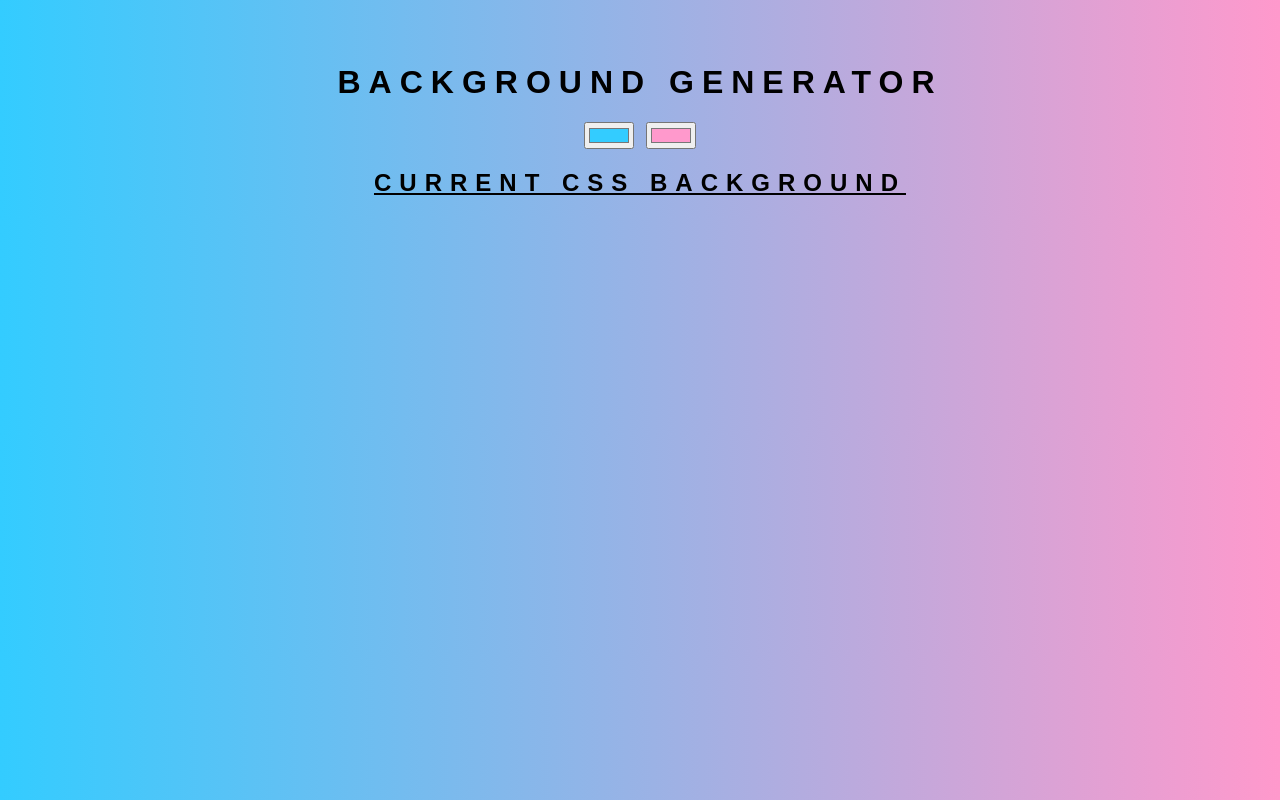
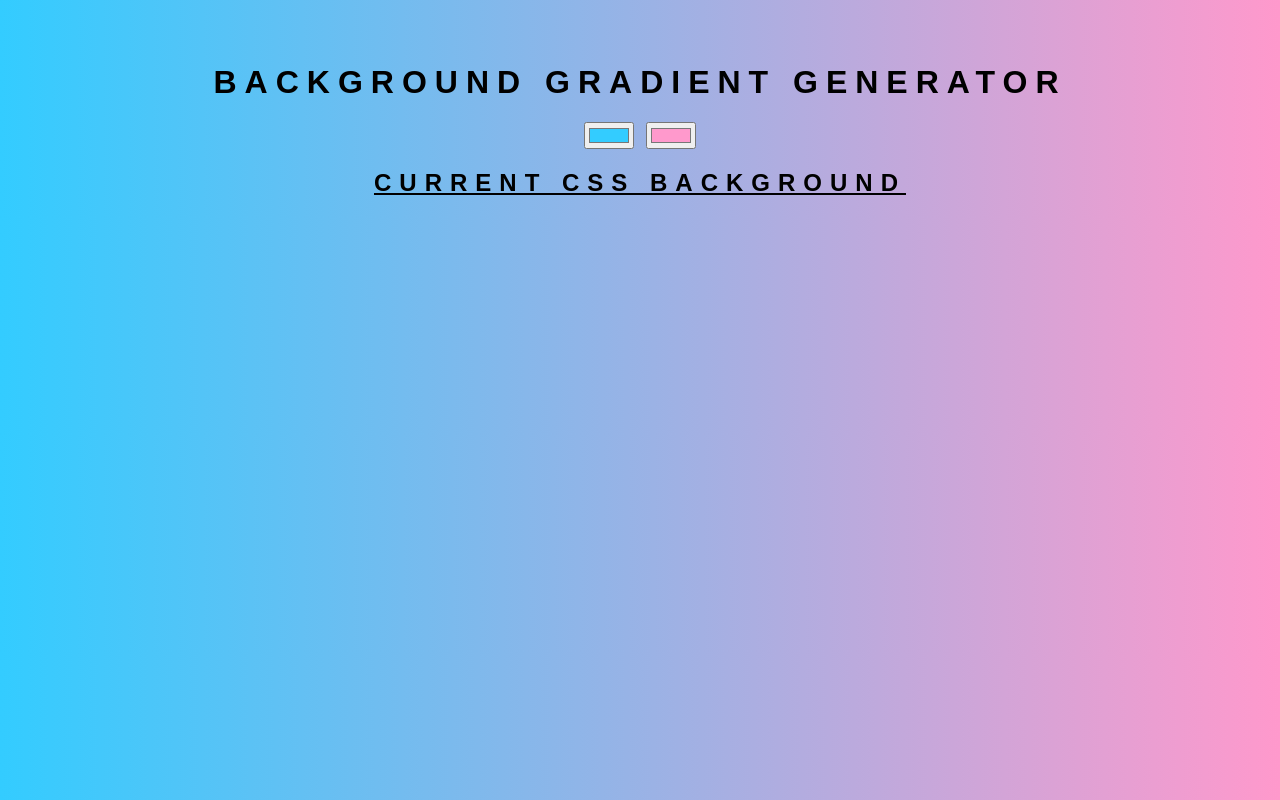
Before and after one commit to JossSu/background-generator, a plain HTML site: page index.html in a window 1280 px wide. Drawn offline with Linux system fonts and the light colour scheme.

Commit message:
adjust title name

```diff
--- a/index.html
+++ b/index.html
@@ -5,12 +5,12 @@
   <meta charset="UTF-8">
   <meta name="viewport" content="width=device-width, initial-scale=1.0">
   <meta http-equiv="X-UA-Compatible" content="ie=edge">
-  <title>Document</title>
+  <title>CSS gradient Generator</title>
   <link rel="stylesheet" href="style.css">
 </head>
 
 <body>
-  <h1>BACKGROUND GENERATOR</h1>
+  <h1>BACKGROUND GRADIENT GENERATOR</h1>
   <!-- value裡的顏色為color picker的default色碼 -->
   <input type="color" class="color1" value="#33ccff">
   <input type="color" class="color2" value="#ff99cc">
```
